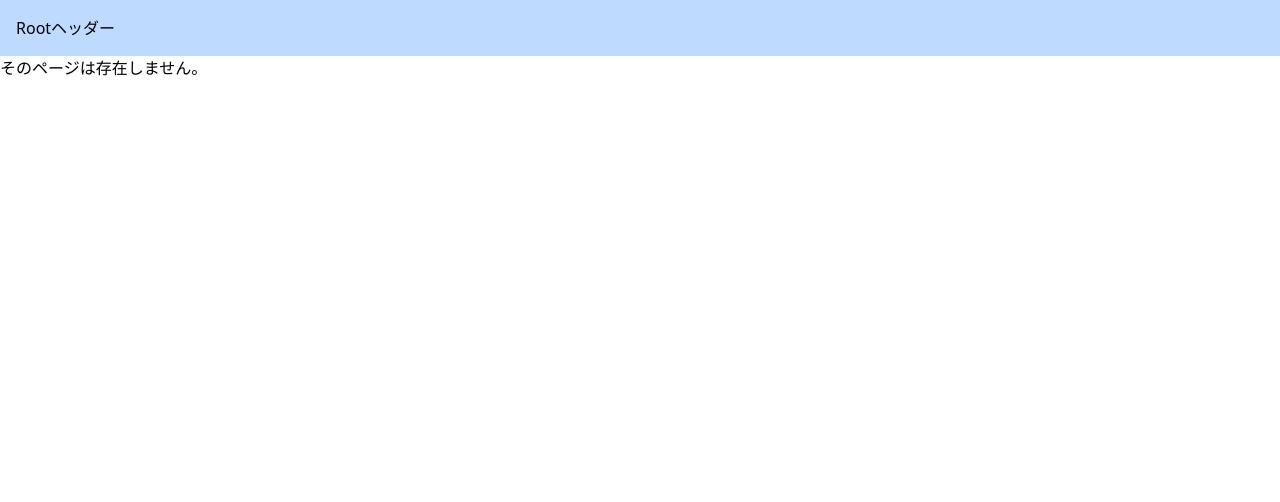
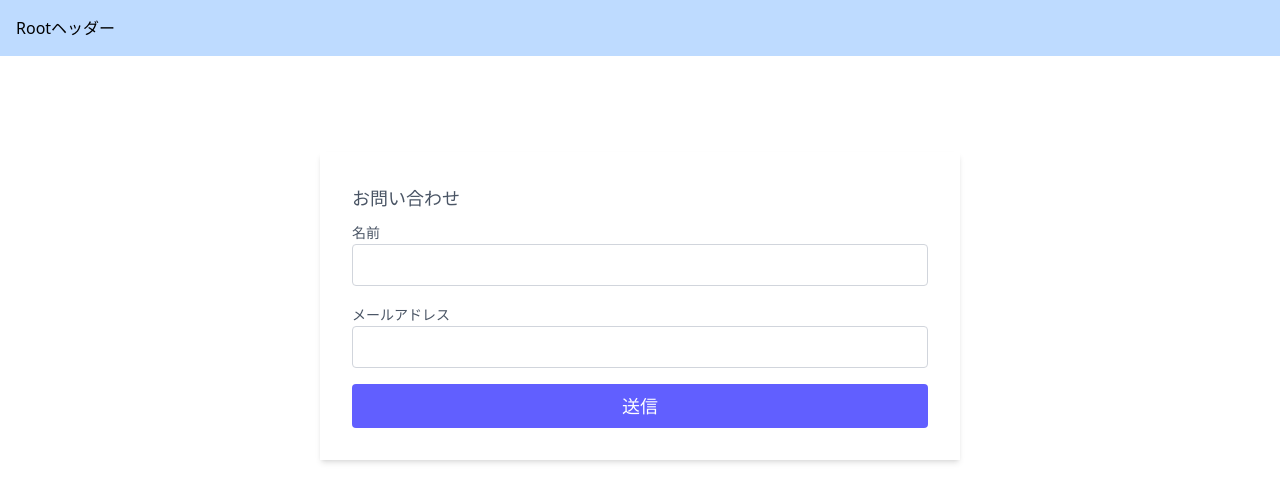
Before and after one commit to STHEXA/nextjs-udemy-basic, a Next.js app: page /contacts in a window 1280 px wide. Before the commit this address had no page. Shown: the top 502 px of the page. Built offline with nearby package versions, Linux system fonts and the light colour scheme.

Commit message:
フォーム作成

```diff
--- /dev/null
+++ b/src/app/contacts/complete/page.tsx
@@ -0,0 +1,5 @@
+import React from "react";
+
+export default function CompletePage() {
+  return <div>送信完了しました</div>;
+}
--- /dev/null
+++ b/src/app/contacts/page.tsx
@@ -0,0 +1,9 @@
+import ContactForm from "@/components/ContactForm";
+
+export default function ContactPage() {
+  return (
+    <div>
+      <ContactForm />
+    </div>
+  );
+}
--- /dev/null
+++ b/src/components/ContactForm.tsx
@@ -0,0 +1,39 @@
+"use client";
+export default function ContactForm() {
+  return (
+    <div>
+      <form action="">
+        <div className="py-24 text-gray-600">
+          <div className="mx-auto flex flex-col bg-white shadow-md p-8 md:w-1/2">
+            <h2 className="text-lg mb-2">お問い合わせ</h2>
+            <div className="mb-4">
+              <label htmlFor="name" className="text-sm">
+                名前
+              </label>
+              <input
+                type="text"
+                name="name"
+                id="name"
+                className="w-full bg-white rounded border border-gray-300 focus:border-indigo-500 focus:ring-2 focus:ring-indigo-200 outline-none py-1 px-3 leading-8"
+              />
+            </div>
+            <div className="mb-4">
+              <label htmlFor="email" className="text-sm">
+                メールアドレス
+              </label>
+              <input
+                type="text"
+                name="email"
+                id="email"
+                className="w-full bg-white rounded border border-gray-300 focus:border-indigo-500 focus:ring-2 focus:ring-indigo-200 outline-none py-1 px-3 leading-8"
+              />
+            </div>
+            <button className="text-white bg-indigo-500 py-2 px-6 hover:bg-indigo-600 rounded text-lg">
+              送信
+            </button>
+          </div>
+        </div>
+      </form>
+    </div>
+  );
+}
```
